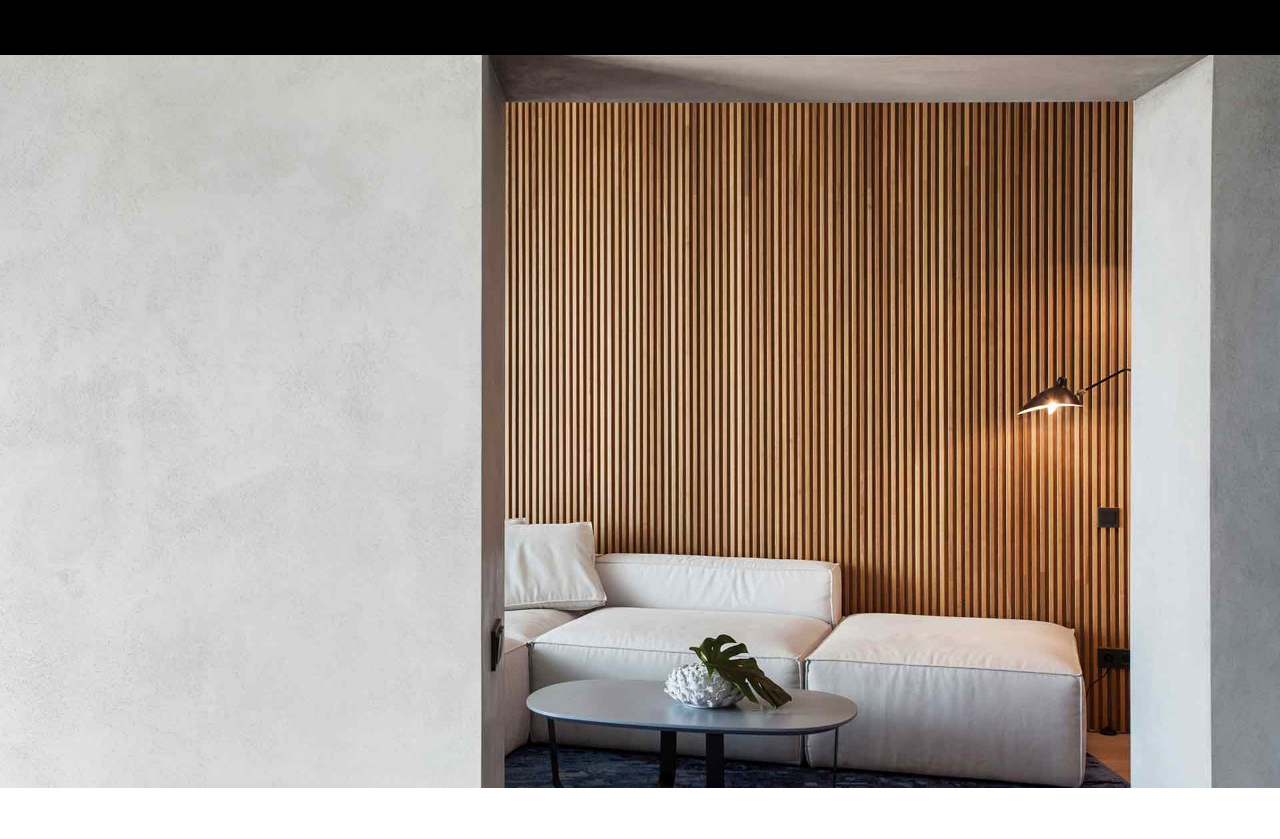
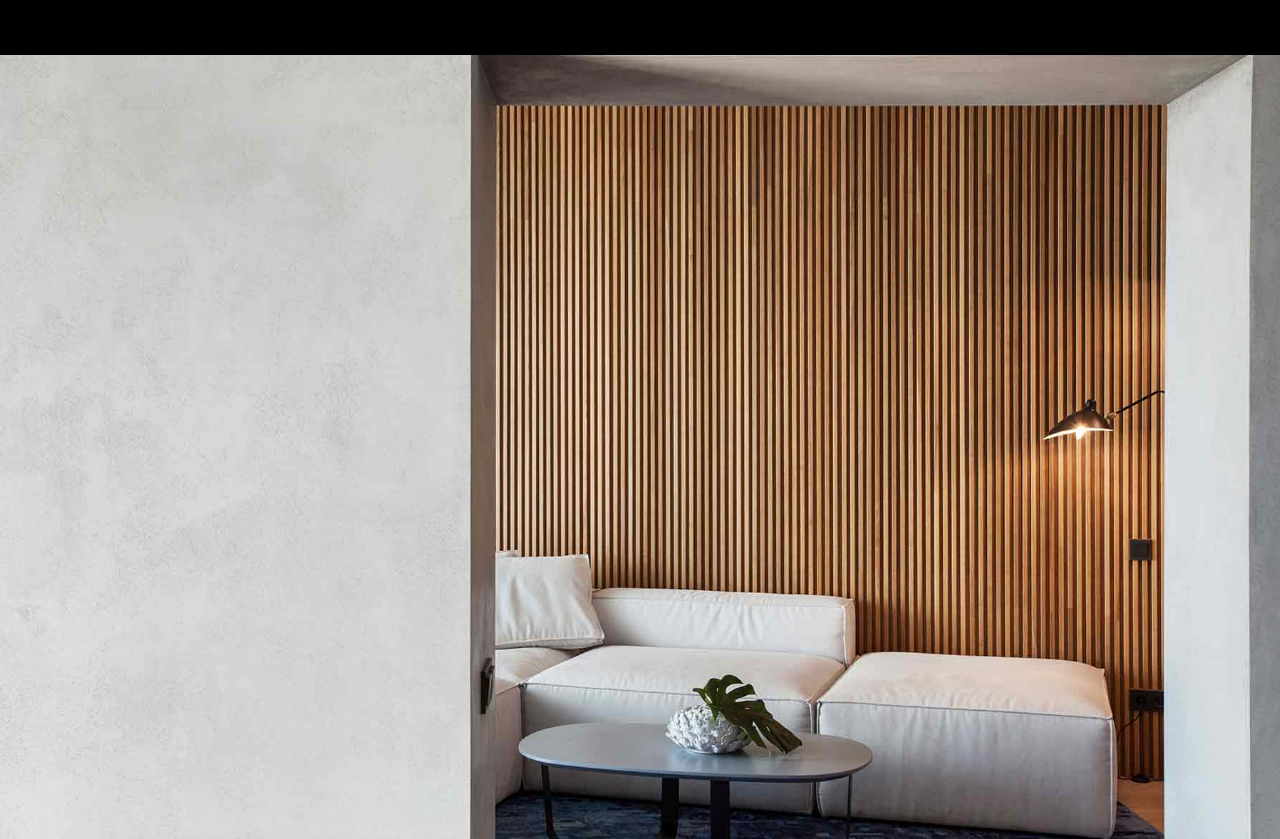
Before and after one commit to sanjutl/work, a plain HTML site: page index.html in a window 1280 px wide. Before the commit the page ends 808 px from the top, so only its background shows below. Drawn offline with Linux system fonts and the light colour scheme.

Commit message:
Update style.css

```diff
--- a/style.css
+++ b/style.css
@@ -18,7 +18,7 @@ header{
 }
 .container{
   width: 100%;
-  height: 98%;
+  height: 98vh;
   position: relative;
   overflow: hidden;
 }
```
